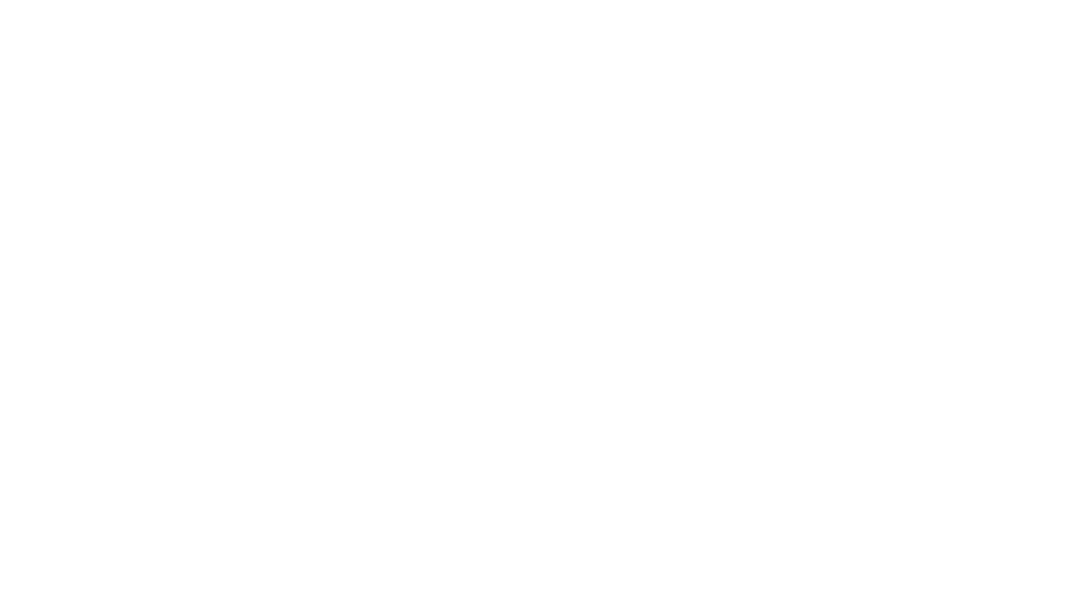
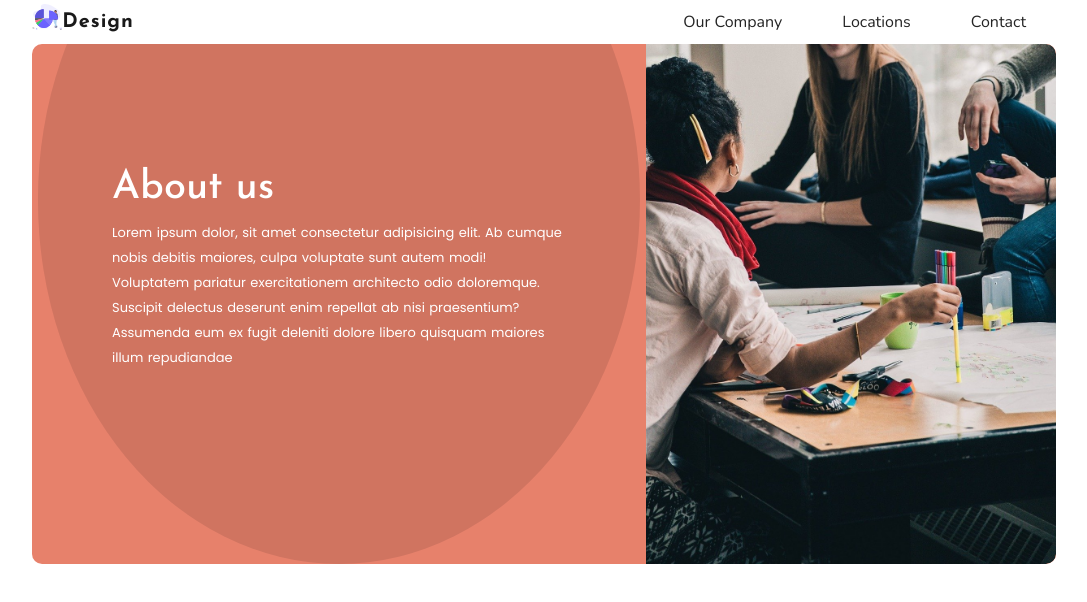
Before and after one commit to shivakafle/Project_first.github.io, a plain HTML site: page About.html in a window 1280 px wide. Shown: the whole page, without its empty margins (96-1183 px from the left). Drawn offline with nearby package versions, Linux system fonts and the light colour scheme.

Commit message:
About page with middle part

```diff
--- a/About.html
+++ b/About.html
@@ -14,14 +14,59 @@
   <link
     href="https://fonts.googleapis.com/css2?family=Poppins:ital,wght@0,100;0,200;0,300;0,400;0,500;0,600;0,700;1,100;1,200;1,300;1,400&display=swap"
     rel="stylesheet">
-  <link rel="stylesheet" href="css/My_css.css">
+  <link rel="stylesheet" href="./css/About.css">
   <title>About Us</title>
 </head>
 
 <body>
-  <div class="about">
+  <div class="About_page">
+    <div class="navigation">
+      <nav class="navbar navbar-expand-md navbar-light  p-0">
+        <a class="navbar-brand" href="/">
+          <img src="image/pie_chart.svg" alt="Mobile" width="5%"> Design
+        </a>
+        <button class="navbar-toggler" data-toggle="collapse" data-target="#collapsibleNavbar">
+          <span class="navbar-toggler-icon"></span>
+        </button>
+        <div class="collapse navbar-collapse " id="collapsibleNavbar">
+          <ul class="navbar-nav ml-auto">
+            <li class="nav-item"><a href="About.html" class="nav-link">Our Company</a></li>
+            <li class="nav-item"><a href="#" class="nav-link">Locations</a></li>
+            <li class="nav-item"><a href="#" class="nav-link">Contact</a></li>
+          </ul>
+        </div>
+      </nav>
+    </div>
 
+    <!--Middle part-->
+    <div class="About_middle">
+      <div class="text">
+        <h1>About us</h1>
+        <p>Lorem ipsum dolor, sit amet consectetur adipisicing elit. Ab cumque nobis debitis maiores, culpa voluptate
+          sunt autem modi! Voluptatem pariatur exercitationem architecto odio doloremque. Suscipit delectus deserunt
+          enim repellat ab nisi praesentium? Assumenda eum ex fugit deleniti dolore libero quisquam maiores illum
+          repudiandae </p>
+      </div>
+      <div class="img">
+        <img src="./image/About.jpg" alt="about us">
+      </div>
+    </div>
   </div>
+
+
+
+
+
+
+
+
+
+
+
+  <script src="https://kit.fontawesome.com/a076d05399.js"></script>
+  <script src="https://ajax.googleapis.com/ajax/libs/jquery/3.5.1/jquery.min.js"></script>
+  <script src="https://cdnjs.cloudflare.com/ajax/libs/popper.js/1.16.0/umd/popper.min.js"></script>
+  <script src="https://maxcdn.bootstrapcdn.com/bootstrap/4.5.2/js/bootstrap.min.js"></script>
 </body>
 
 </html>
--- /dev/null
+++ b/css/About.scss
@@ -0,0 +1,120 @@
+/* About us homepage*/
+
+$background:rgb(231, 129, 107);
+$Title_font:Josefin Sans;
+$paragraph_font:Poppins;
+
+@mixin flex_box {
+  display: flex;
+  align-items: center;
+  justify-content: center;
+
+}
+
+@mixin grid_box {
+  display: grid;
+  place-items: center;
+}
+
+@mixin btn {
+  border: none;
+  outline: none;
+  padding: 8px 40px;
+  font-family: Nunito;
+  font-weight: 500;
+  box-shadow: 0px 0px 10px rgba(0, 0, 0, 0.2);
+}
+
+.About_page {
+  width: 100%;
+
+  /*Navigation*/
+  .navigation {
+    width: 80%;
+    margin: auto;
+    padding: 0;
+    font-family: Nunito;
+
+    .navbar-brand {
+      font-family: Josefin Sans;
+      font-weight: 800;
+      line-height: 0;
+      display: flex;
+      align-items: center;
+      letter-spacing: 1px;
+
+      img {
+        margin-top: -10px;
+      }
+    }
+
+    .nav-link {
+      padding: 10px 30px;
+      white-space: nowrap;
+      font-weight: 500;
+      color: rgb(36, 36, 36);
+
+      &:hover {
+        background: rgb(238, 238, 238);
+
+      }
+    }
+
+  }
+
+  /*Middle part*/
+  .About_middle {
+    width: 80%;
+    height: 65vh;
+    background: $background;
+    color: #fff;
+    margin: auto;
+    display: flex;
+    border-radius: 10px;
+    overflow: hidden;
+
+    .text {
+      width: 60%;
+      padding: 15vh 10vh;
+      position: relative;
+      z-index: 2;
+
+      h1 {
+        font-family: $Title_font;
+      }
+
+      p {
+        font-family: $paragraph_font;
+        font-size: 13px;
+        word-spacing: 1px;
+        line-height: 25px;
+      }
+
+      &::before {
+        position: absolute;
+        content: '';
+        width: 70%;
+        height: 100%;
+        background: rgba(0, 0, 0, 0.1);
+        top: 0;
+        left: 50%;
+        z-index: -1;
+        border-radius: 100%;
+        transform: translate(-50%, -20%) scale(1.4);
+      }
+    }
+
+    .img {
+      width: 40%;
+
+      img {
+        width: 100%;
+        height: 100%;
+        object-fit: cover;
+        border-radius: 0 10px 10px 0;
+      }
+    }
+
+
+  }
+}
--- a/css/My_css.scss
+++ b/css/My_css.scss
@@ -1,14 +1,38 @@
+ $background:rgb(231, 129, 107);
+ $Title_font:Josefin Sans;
+
+
+ @mixin flex_box {
+   display: flex;
+   align-items: center;
+   justify-content: center;
+
+ }
+
+ @mixin grid_box {
+   display: grid;
+   place-items: center;
+ }
+
+ @mixin btn {
+   border: none;
+   outline: none;
+   padding: 8px 40px;
+   font-family: Nunito;
+   font-weight: 500;
+   box-shadow: 0px 0px 10px rgba(0, 0, 0, 0.2);
+ }
+
  * {
    margin: 0;
    padding: 0;
    box-sizing: border-box;
  }
 
-$background:rgb(231, 129, 107);
-$Title_font:Josefin Sans;
 
 
-
+ /*Index page homepage*/
+ .All_page {
 
    /*Homepage*/
    .homepage {
@@ -476,11 +500,15 @@ $Title_font:Josefin Sans;
      }
 
    }
+ }
+
 
 
  /*ipad pro layout*/
 
  @media screen and (min-Width:950px) and (max-Width:1200px) {
+
+   .All_page {
 
 
      .Middle_part {
@@ -521,12 +549,20 @@ $Title_font:Josefin Sans;
        padding-top: 10vh;
      }
    }
+ }
 
  /*tablet design*/
  @media screen and (max-Width:950px) and (min-Width: 700px) {
+   .All_page {
+
+
      .navigation {
        .navbar-brand img {
          display: none;
+       }
+
+       .navbar {
+         text-align: center;
        }
      }
 
@@ -601,10 +637,14 @@ $Title_font:Josefin Sans;
        padding-top: 15vh;
      }
    }
+ }
 
 
  /*Mobile design*/
  @media screen and (max-Width:700px) and (min-Width: 100px) {
+   .All_page {
+
+
      .navbar {
        text-align: center;
 
@@ -748,3 +788,4 @@ $Title_font:Josefin Sans;
        }
      }
    }
+ }
```
Also changed, not shown: index.html (+1 -1 lines), css/About.css (added), css/My_css.css, image/About.jpg (added), 2 other files. Lines whose indentation alone changed are shown as unchanged.
